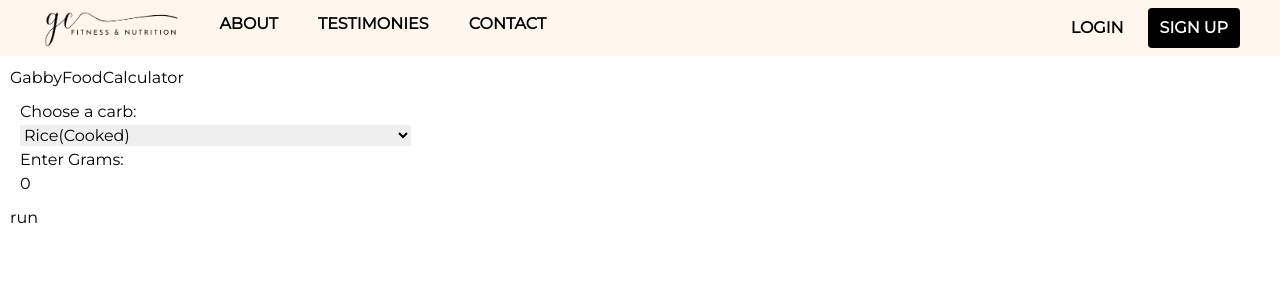
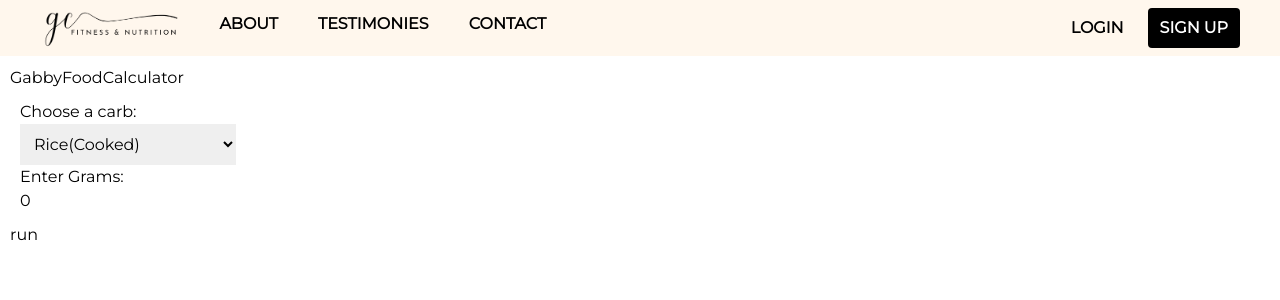
Before and after one commit to LindseyHsiao/GabyCorrea, a React (Create React App) app in the folder client/: page /Calculator in a window 1280 px wide. Shown: the top 300 px of the page. Built offline with nearby package versions, Linux system fonts and the light colour scheme; what survey-core would draw is missing.

Commit message:
styled carb choice select

```diff
--- a/client/src/pages/GabbyFoodCalculator.js
+++ b/client/src/pages/GabbyFoodCalculator.js
@@ -857,7 +857,7 @@ export default function GabbyFoodCalculator() {
 
                 <div style={{ width: '100%', padding: '10px' }}>
                     <label htmlFor="carbs">Choose a carb:</label>
-                    <select name="carb" id="carbs" onChange={handleChange}>
+                    <select style={{ width: '100%', padding: '10px' }} name="carb" id="carbs" onChange={handleChange}>
                         {/* <option value="volvo">Volvo</option>
                         <option value="saab">Saab</option>
                         <option value="mercedes">Mercedes</option>
@@ -872,6 +872,7 @@ export default function GabbyFoodCalculator() {
                     id='carbValue'
                     value={numberValue}
                     onChange={(e)=> setNumberValue(e.target.value)}
+
                     />
                 </div>
                     <button type="button" onClick={() => calculate(carbSelection)}>run</button>
```
